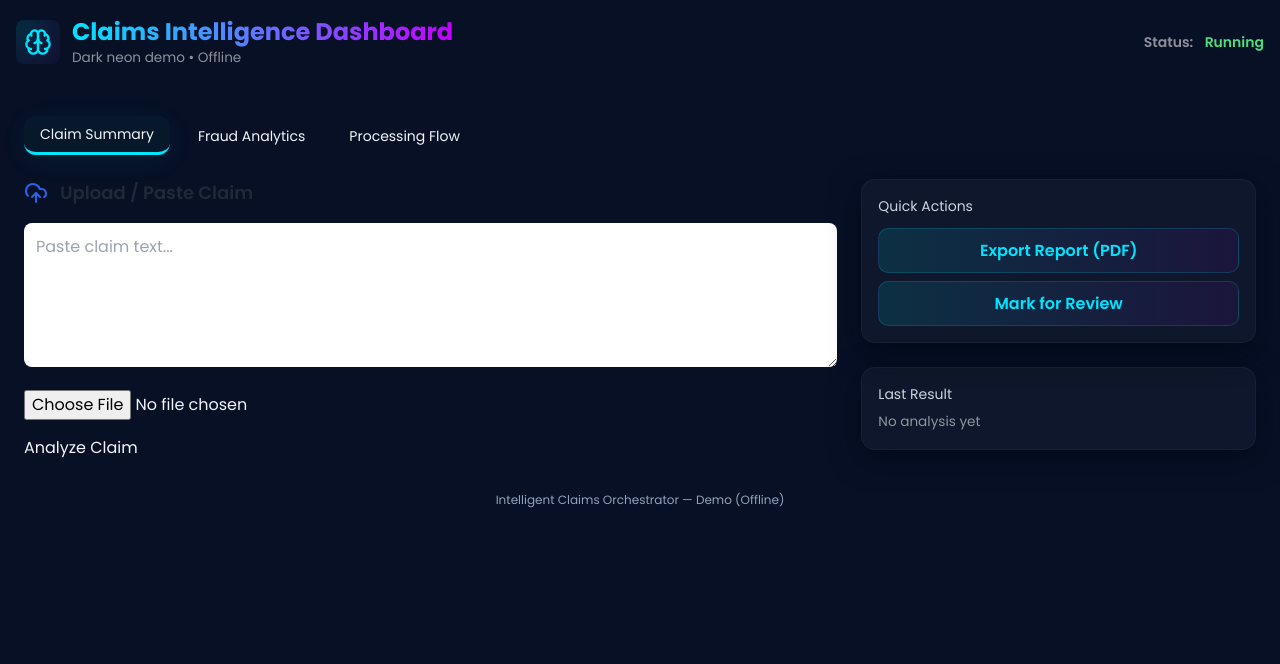
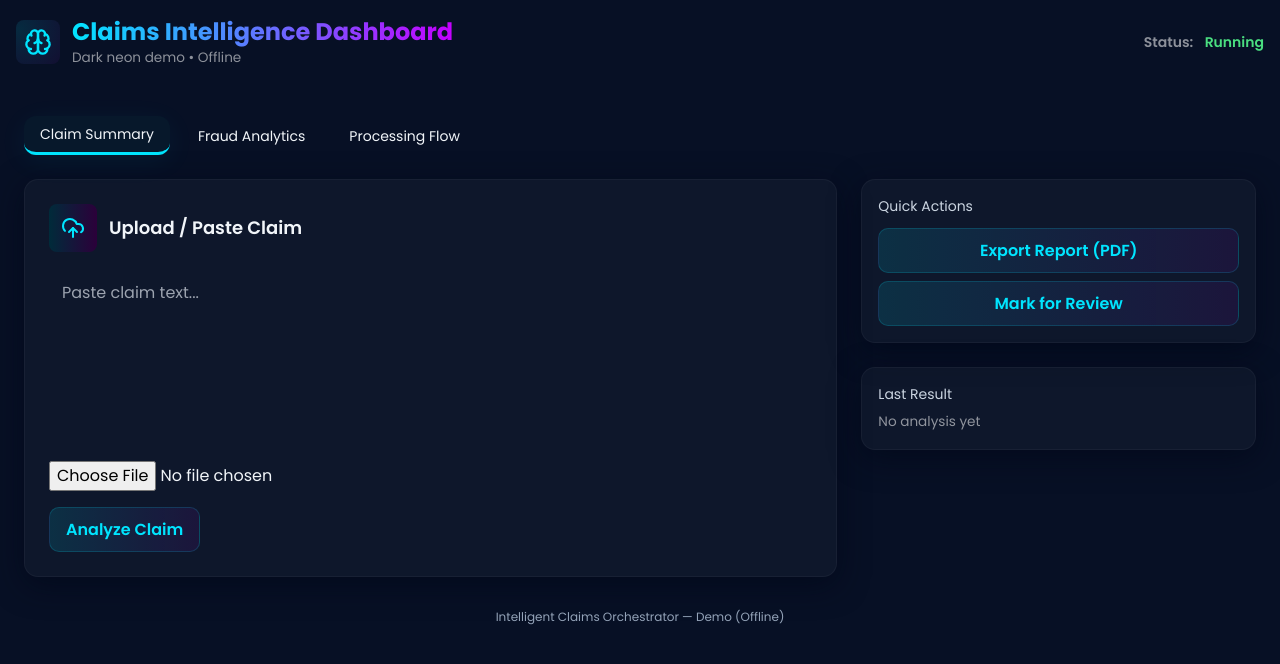
Before and after one commit to tamannaa-a/Agentic-AI, a React (Vite) app in the folder frontend/: page / in a window 1280 px wide. Shown: the top 664 px of the page. Built offline with nearby package versions, Linux system fonts and the light colour scheme.

Commit message:
UploadCard.jsx

```diff
--- a/frontend/src/components/UploadCard.jsx
+++ b/frontend/src/components/UploadCard.jsx
@@ -1,52 +1,50 @@
 import React, { useState } from "react"
-import { UploadCloud, Loader2 } from "lucide-react"
+import { Loader2, UploadCloud } from "lucide-react"
 
-export default function UploadCard({ onResult }) {
+export default function UploadCard({ onResult }){
   const [text, setText] = useState("")
   const [file, setFile] = useState(null)
   const [loading, setLoading] = useState(false)
+  const [message, setMessage] = useState(null)
 
-  const handleSubmit = async (e) => {
+  const submit = async (e) => {
     e.preventDefault()
     setLoading(true)
+    setMessage(null)
     const form = new FormData()
-    if (file) form.append("file", file)
-    form.append("text", text)
+    if (file) form.append('file', file)
+    form.append('text', text)
     try {
-      const res = await fetch("http://127.0.0.1:8000/claims/analyze", {
-        method: "POST",
-        body: form,
-      })
+      const res = await fetch('http://127.0.0.1:8000/claims/analyze', { method: 'POST', body: form })
+      if(!res.ok) throw new Error('Backend error')
       const data = await res.json()
       onResult(data)
-    } catch (err) {
-      alert("Backend not reachable")
-      console.error(err)
-    } finally {
-      setLoading(false)
-    }
+      setMessage({type:'success', text:'Analysis complete'})
+    } catch(err){
+      setMessage({type:'error', text: err.message || 'Connection error'})
+    } finally { setLoading(false) }
   }
 
   return (
-    <div className="panel">
-      <form onSubmit={handleSubmit} className="space-y-4">
+    <div className="card p-6">
+      <div className="flex items-center gap-3">
+        <div className="p-3 rounded-lg" style={{background: 'linear-gradient(90deg,#002b3a,#2b003a)'}}>
+          <UploadCloud className="text-[#00e5ff]" />
+        </div>
+        <h3 className="text-lg font-semibold">Upload / Paste Claim</h3>
+      </div>
+
+      <form onSubmit={submit} className="mt-4 space-y-4">
+        <textarea value={text} onChange={(e)=>setText(e.target.value)} placeholder="Paste claim text..." className="w-full rounded-md p-3 bg-transparent border border-transparent focus:border-[#00495a] resize-none" rows={6} />
+        <input type="file" accept=".pdf,.txt" onChange={(e)=>setFile(e.target.files[0])} />
         <div className="flex items-center gap-3">
-          <UploadCloud className="text-blue-600" />
-          <h2 className="text-lg font-semibold text-gray-800">Upload / Paste Claim</h2>
-        </div>
-        <textarea
-          value={text}
-          onChange={(e) => setText(e.target.value)}
-          placeholder="Paste claim text..."
-          className="w-full rounded-lg border-gray-300 focus:ring-blue-500 focus:border-blue-500 p-3"
-          rows={5}
-        />
-        <input type="file" accept=".pdf,.txt" onChange={(e) => setFile(e.target.files[0])} />
-        <div className="flex gap-3">
-          <button type="submit" disabled={loading} className="flex items-center gap-2">
-            {loading && <Loader2 className="animate-spin" size={16} />}
-            {loading ? "Analyzing..." : "Analyze Claim"}
+          <button type="submit" disabled={loading} className="btn-neon inline-flex items-center gap-2">
+            {loading ? <Loader2 className="animate-spin" /> : null}
+            Analyze Claim
           </button>
+          {message && (
+            <div className={`text-sm ${message.type==='success' ? 'text-green-300' : 'text-rose-400'}`}>{message.text}</div>
+          )}
         </div>
       </form>
     </div>
```
